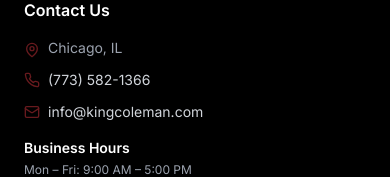
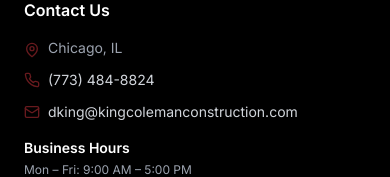
Before and after one commit to harleensinghmalhotra/kc-construction-site, a React (Vite) app: page /blog in a window 390 px wide. Shown: the part 1357-1534 px from the top of the page. Built offline with nearby package versions, Linux system fonts and the light colour scheme; no server answers.

Commit message:
Update phone to (773) 484-8824 and email to dking@kingcolemanconstruction.com

```diff
--- a/index.html
+++ b/index.html
@@ -52,8 +52,8 @@
   },
   "image": "https://www.kingcolemanconstruction.com/images/logo/landingsite_logo.png",
   "description": "King Coleman Construction is a full-service general contractor in Chicago, IL, specializing in commercial, institutional, and residential construction projects.",
-  "telephone": "(773) 582-1366",
-  "email": "info@kingcoleman.com",
+  "telephone": "(773) 484-8824",
+  "email": "dking@kingcolemanconstruction.com",
   "address": {
     "@type": "PostalAddress",
     "addressLocality": "Chicago",
--- a/public/config.json
+++ b/public/config.json
@@ -1,7 +1,7 @@
 {
   "siteInfo": {
-    "phone": "(773) 582-1366",
-    "email": "info@kingcoleman.com",
+    "phone": "(773) 484-8824",
+    "email": "dking@kingcolemanconstruction.com",
     "address": "Chicago, IL",
     "city": "Chicago",
     "state": "IL",
--- a/src/components/Footer.tsx
+++ b/src/components/Footer.tsx
@@ -5,8 +5,8 @@ export default function Footer() {
 
   const info = {
     name: "KingColeman Construction",
-    phone: "(773) 582-1366",
-    email: "info@kingcoleman.com",
+    phone: "(773) 484-8824",
+    email: "dking@kingcolemanconstruction.com",
     address: "Chicago, IL",
   };
 
@@ -93,14 +93,14 @@ export default function Footer() {
 
               <li className="flex items-center gap-2">
                 <Phone size={16} className="text-[#681a1e]" />
-                <a href="tel:7735821366" className="hover:text-[#681a1e] transition-colors">
+                <a href="tel:7734848824" className="hover:text-[#681a1e] transition-colors">
                   {info.phone}
                 </a>
               </li>
 
               <li className="flex items-center gap-2">
                 <Mail size={16} className="text-[#681a1e]" />
-                <a href="mailto:info@kingcoleman.com" className="hover:text-[#681a1e] transition-colors">
+                <a href="mailto:dking@kingcolemanconstruction.com" className="hover:text-[#681a1e] transition-colors">
                   {info.email}
                 </a>
               </li>
--- a/src/components/Header.tsx
+++ b/src/components/Header.tsx
@@ -37,11 +37,11 @@ export default function Header() {
         <div className="bg-black text-white text-xs">
           <div className="container mx-auto px-4 py-2 flex items-center gap-6">
             <span className="flex items-center gap-1">
-              <Phone size={12} /> (773) 582-1366
+              <Phone size={12} /> (773) 484-8824
             </span>
 
             <span className="hidden sm:flex items-center gap-1">
-              <Mail size={12} /> info@kingcoleman.com
+              <Mail size={12} /> dking@kingcolemanconstruction.com
             </span>
 
             <span className="hidden sm:flex items-center gap-1 ml-auto">
--- a/src/components/ServiceAreas.tsx
+++ b/src/components/ServiceAreas.tsx
@@ -61,11 +61,11 @@ export default function ServiceAreas() {
             </button>
 
             <a
-              href="tel:+17735621366"
+              href="tel:+17734848824"
               className="btn-secondary w-full sm:w-auto flex items-center justify-center gap-2 whitespace-nowrap"
             >
               <Phone size={18} />
-              (773) 562-1366
+              (773) 484-8824
             </a>
           </div>
         </div>
--- a/src/components/TopBar.tsx
+++ b/src/components/TopBar.tsx
@@ -5,14 +5,14 @@ export default function TopBar() {
     <div className="top-bar">
       <div className="top-bar__container">
         <div className="top-bar__left">
-          <a href="tel:(773)582-1366" className="top-bar__link">
+          <a href="tel:7734848824" className="top-bar__link">
             <Phone size={14} />
-            <span>(773) 582-1366</span>
+            <span>(773) 484-8824</span>
           </a>
 
-          <a href="mailto:info@kingcoleman.com" className="top-bar__link">
+          <a href="mailto:dking@kingcolemanconstruction.com" className="top-bar__link">
             <Mail size={14} />
-            <span>info@kingcoleman.com</span>
+            <span>dking@kingcolemanconstruction.com</span>
           </a>
         </div>
 
```
Also changed, not shown: 1 other file (tests, documents, lock files or other folders).
